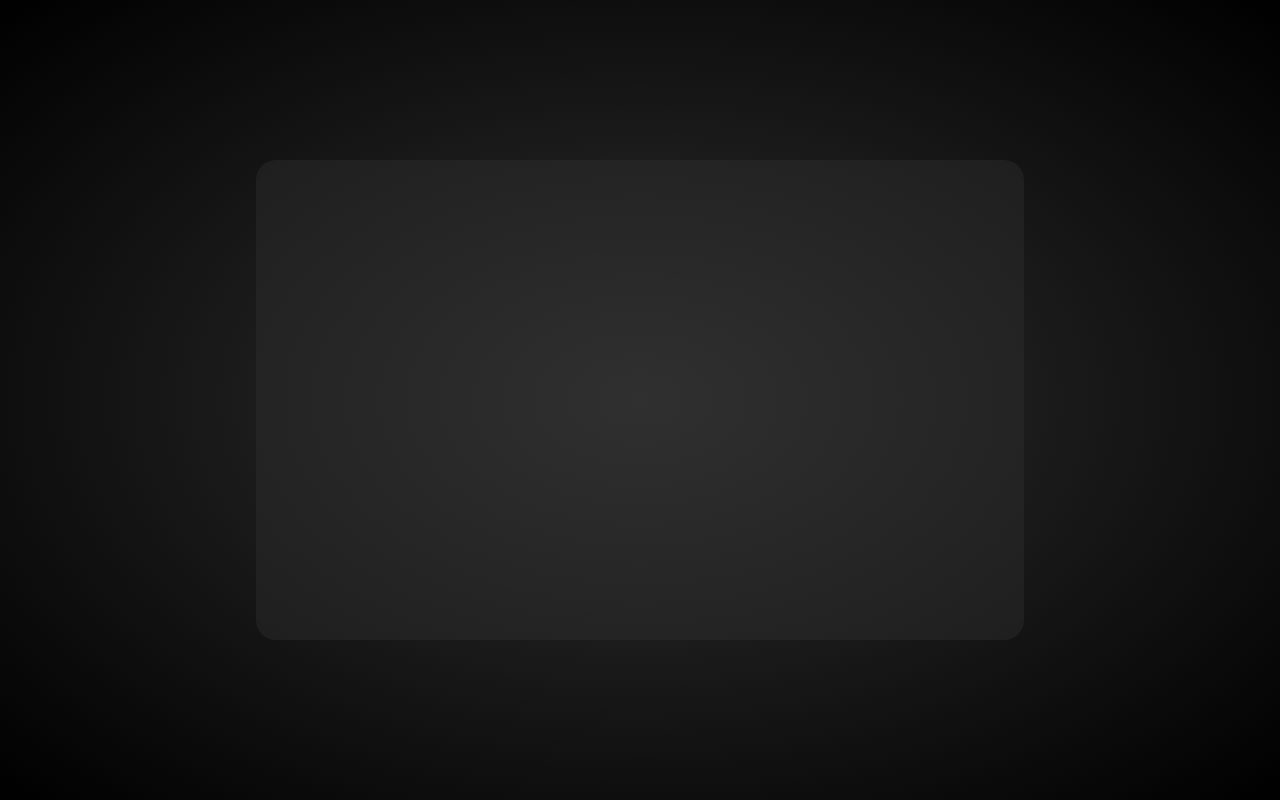
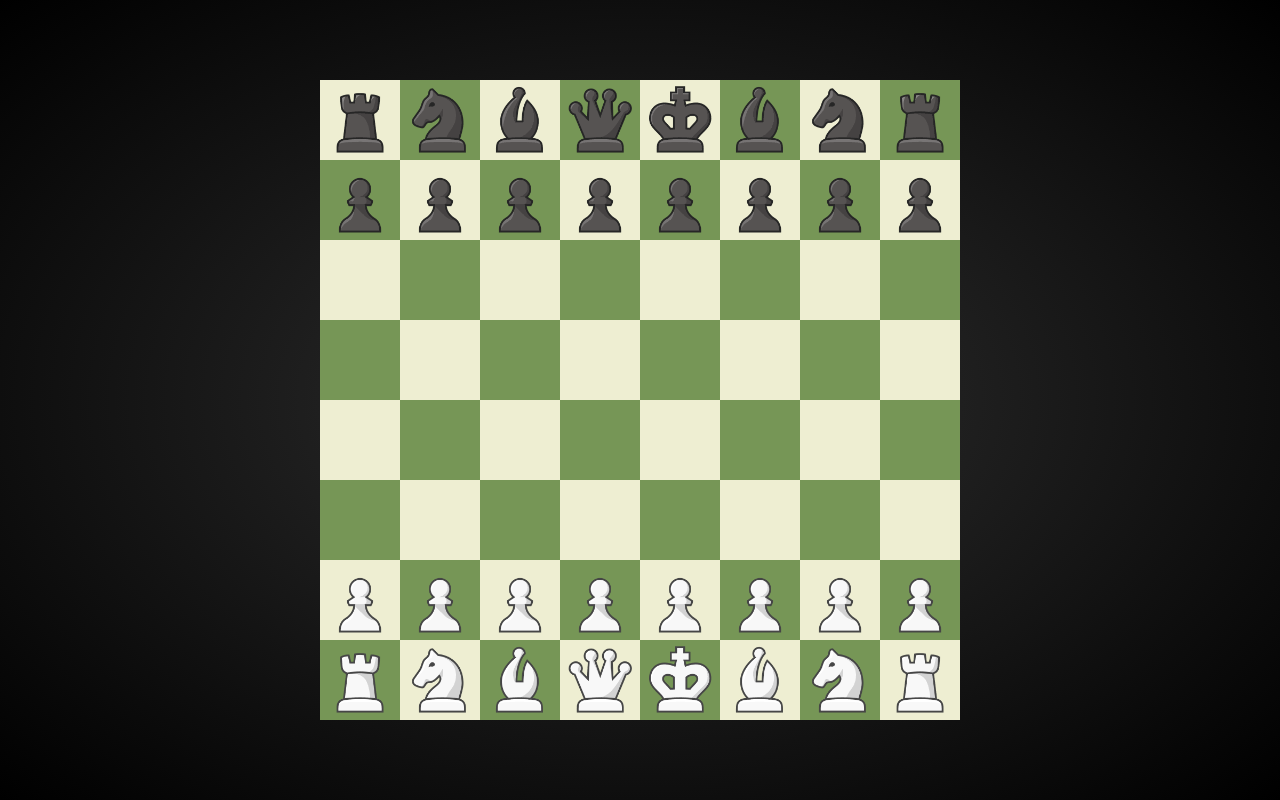
Before and after one commit to KalpakLokhande/Chess-Multiplayer, a React (Create React App) app in the folder client/: page / in a window 1280 px wide. Built offline with nearby package versions, Linux system fonts and the light colour scheme.

Commit message:
Added EnPassant

```diff
--- a/client/src/Components/Board.js
+++ b/client/src/Components/Board.js
@@ -6,12 +6,14 @@ import Moves from './Moves'
 const Board = () => {
 
   const [FEN, setFEN] = useState('rnbqkbnr/pppppppp/8/8/8/8/PPPPPPPP/RNBQKBNR')
-  // const [FEN, setFEN] = useState('8/3r3k/NP1p4/p2QP1P1/1BB3Pp/1R4n1/6K1/5R2')
+  // const [FEN, setFEN] = useState('rnbqkbnr/pppppppp/8/5P2/8/8/PPPPPPPP/RNBQKBNR')
+
   const [squares, setSquares] = useState(Game.getSquares())
   const [activeSquare, setActiveSquare] = useState('')
   const [currentPlayer, setCurrentPlayer] = useState('w')
+  const [enPassant, setEnPassant] = useState(null)
 
-  const showMoves = (square, possibleMoves) => {
+  const showMoves = (square, possibleMoves, enPassant) => {
 
     resetState()
 
@@ -28,7 +30,7 @@ const Board = () => {
 
     })
 
-    const moves = Moves.getLegalMoves(square, possibleMoves, squares)
+    const moves = Moves.getLegalMoves(square, possibleMoves, squares, enPassant)
 
     moves[0].forEach(move => {
 
@@ -50,6 +52,16 @@ const Board = () => {
     squares[newSquare.index].piece = temp
     squares[activeSquare.index].piece = ''
 
+    if (activeSquare.piece.charAt(1).toLowerCase() === 'p' && (activeSquare.id.charAt(1) === '2' || activeSquare.id.charAt(1) === '7') && (newSquare.id.charAt(1) === '4' || newSquare.id.charAt(1) === '5')) {
+
+      Game.checkEnPassant(squares, newSquare, setEnPassant)
+
+    } else {
+
+      setEnPassant(null)
+
+    }
+
     setActiveSquare('')
     resetState()
     swapCurrentPlayer()
@@ -67,54 +79,7 @@ const Board = () => {
 
   }
 
-  const checkForMate = () => {
 
-    let currentPlayerPieces = []
-
-    squares.forEach(square => {
-      if(square.piece && square.piece[0] === currentPlayer) currentPlayerPieces.push(square)
-    })
-
-    let AllPossibleMoves = []
-
-    currentPlayerPieces.forEach(piece => {
-
-      let possibleMoves = Moves.getMoves(piece,squares)
-      let originSquare = squares[piece.index]
-      let originPiece = squares[piece.index].piece
-
-      for(let i = 0; i < possibleMoves[0].length; i++){
-
-        originSquare.piece = ''
-        possibleMoves[0][i].piece = originPiece
-        let check = Moves.getAllPossibleMoves(squares,currentPlayer === 'w' ? 'b' : 'w')
-
-        if(!check[1].some(sq => sq.piece === currentPlayer + 'k')) AllPossibleMoves.push(possibleMoves[0][i])
-
-        possibleMoves[0][i].piece = ''
-        originSquare.piece = originPiece
-      }
-
-      for(let i = 0; i < possibleMoves[1].length; i++){
-
-        let temp = possibleMoves[1][i].piece
-        originSquare.piece = ''
-        possibleMoves[1][i].piece = originPiece
-        let check = Moves.getAllPossibleMoves(squares,currentPlayer === 'w' ? 'b' : 'w')
-
-        if(!check[1].some(sq => sq.piece === currentPlayer + 'k')) AllPossibleMoves.push(possibleMoves[1][i])
-
-        possibleMoves[1][i].piece = temp
-        originSquare.piece = originPiece
-
-      }
-
-    })
-
-    if(AllPossibleMoves.length !== 0) return false
-    return true
-
-  }
 
   const swapCurrentPlayer = () => {
 
@@ -151,6 +116,7 @@ const Board = () => {
           highlight={highlight}
           currentPlayer={currentPlayer}
           squares={squares}
+          enPassant={enPassant}
           movePiece={movePiece}
           capturePiece={capturePiece}
           handleClick={showMoves}>
@@ -169,9 +135,10 @@ const Board = () => {
 
   useEffect(() => {
 
-    if(checkForMate())console.log("CheckMate!")
+    if (Game.checkForMate(squares, currentPlayer, enPassant)) console.log("CheckMate!")
 
-  },[squares])
+
+  }, [squares])
 
 
   return (
--- a/client/src/Components/Game.js
+++ b/client/src/Components/Game.js
@@ -1,3 +1,5 @@
+import Moves from './Moves'
+
 export default class Game {
 
     static getSquares = () => {
@@ -11,7 +13,7 @@ export default class Game {
 
             for (let j = 0; j < 8; j++) {
 
-                squares.push({ id: letters[j] + '' + (8 - i), index: index, isDark: dark, highlight: false, isPossibleMove: false, isPossibleCapture: false , piece:''})
+                squares.push({ id: letters[j] + '' + (8 - i), index: index, isDark: dark, highlight: false, isPossibleMove: false, isPossibleCapture: false, piece: '' })
                 index++
                 dark = !dark
 
@@ -58,4 +60,80 @@ export default class Game {
         return updatedSquares
 
     }
+
+    static checkForMate = (squares, currentPlayer, enPassant) => {
+
+        let currentPlayerPieces = []
+
+        squares.forEach(square => {
+            if (square.piece && square.piece[0] === currentPlayer) currentPlayerPieces.push(square)
+        })
+
+        let AllPossibleMoves = []
+
+        currentPlayerPieces.forEach(piece => {
+
+            let possibleMoves = Moves.getMoves(piece, squares, enPassant)
+            let originSquare = squares[piece.index]
+            let originPiece = squares[piece.index].piece
+
+            for (let i = 0; i < possibleMoves[0].length; i++) {
+
+                originSquare.piece = ''
+                possibleMoves[0][i].piece = originPiece
+                let check = Moves.getAllPossibleMoves(squares, currentPlayer === 'w' ? 'b' : 'w', enPassant)
+
+                if (!check[1].some(sq => sq.piece === currentPlayer + 'k')) AllPossibleMoves.push(possibleMoves[0][i])
+
+                possibleMoves[0][i].piece = ''
+                originSquare.piece = originPiece
+            }
+
+            for (let i = 0; i < possibleMoves[1].length; i++) {
+
+                let temp = possibleMoves[1][i].piece
+                originSquare.piece = ''
+                possibleMoves[1][i].piece = originPiece
+                let check = Moves.getAllPossibleMoves(squares, currentPlayer === 'w' ? 'b' : 'w', enPassant)
+
+                if (!check[1].some(sq => sq.piece === currentPlayer + 'k')) AllPossibleMoves.push(possibleMoves[1][i])
+
+                possibleMoves[1][i].piece = temp
+                originSquare.piece = originPiece
+
+            }
+
+        })
+
+        if (AllPossibleMoves.length !== 0) return false
+        return true
+
+    }
+
+    static checkEnPassant = (squares, square, setEnPassant) => {
+
+        if (squares[square.index - 1] && squares[square.index - 1].piece) {
+
+            if (squares[square.index - 1].piece.charAt(1).toLowerCase() === 'p' && squares[square.index - 1].piece.charAt(0) !== squares[square.index].piece.charAt(0)) {
+
+                console.log(squares[square.index - 8])
+                if (squares[square.index].piece.charAt(0) === 'w') setEnPassant(squares[square.index + 8])
+                else setEnPassant(squares[square.index - 8])
+
+            }
+
+        }
+        if (squares[square.index + 1] && squares[square.index + 1].piece) {
+
+            if (squares[square.index + 1].piece.charAt(1).toLowerCase() === 'p' && squares[square.index + 1].piece.charAt(0) !== squares[square.index].piece.charAt(0)) {
+
+                console.log(squares[square.index + 8])
+                if (squares[square.index].piece.charAt(0) === 'w') setEnPassant(squares[square.index + 8])
+                else setEnPassant(squares[square.index - 8])
+
+            }
+
+        }
+
+    }
 }
--- a/client/src/Components/Home.js
+++ b/client/src/Components/Home.js
@@ -1,9 +1,10 @@
 import React from 'react'
+import Board from './Board'
 
 const Home = () => {
   return (
     <div className='App'>
-      <div style={{width:'60%', height:'60%', background:'#303030', borderRadius:'20px', opacity:'40%'}} ></div>
+      <Board></Board>
     </div>
   )
 }
--- a/client/src/Components/Moves.js
+++ b/client/src/Components/Moves.js
@@ -1,10 +1,10 @@
 export default class Moves {
 
-    static getMoves = (square, squares) => {
+    static getMoves = (square, squares, enPassant) => {
 
         let legalMoves = [[], []]
 
-        if (square.piece.charAt(1) === 'p') legalMoves = Moves.getPawnMoves(square, squares)
+        if (square.piece.charAt(1) === 'p') legalMoves = Moves.getPawnMoves(square, squares, enPassant)
         if (square.piece.charAt(1) === 'b') legalMoves = Moves.getBishopMoves(square, squares)
         if (square.piece.charAt(1) === 'r') legalMoves = Moves.getRookMoves(square, squares)
         if (square.piece.charAt(1) === 'q') legalMoves = Moves.getQueenMoves(square, squares)
@@ -14,7 +14,7 @@ export default class Moves {
         return legalMoves
     }
 
-    static getLegalMoves = (square, possibleMoves, squares) => {
+    static getLegalMoves = (square, possibleMoves, squares, enPassant) => {
 
         let moves = [[], []]
         let originSquare = squares[square.index]
@@ -24,7 +24,7 @@ export default class Moves {
 
             originSquare.piece = ''
             possibleMoves[0][i].piece = originPiece
-            let check = Moves.getAllPossibleMoves(squares, square.piece.charAt(0) === 'b' ? 'w' : 'b')
+            let check = Moves.getAllPossibleMoves(squares, square.piece.charAt(0) === 'b' ? 'w' : 'b', enPassant)
             if (!check[1].some(sq => sq.piece === square.piece.charAt(0) + 'k')) moves[0].push(possibleMoves[0][i])
             possibleMoves[0][i].piece = ''
             originSquare.piece = originPiece
@@ -37,7 +37,7 @@ export default class Moves {
             originSquare.piece = ''
             possibleMoves[1][i].piece = originPiece
 
-            let check = Moves.getAllPossibleMoves(squares, square.piece.charAt(0) === 'b' ? 'w' : 'b')
+            let check = Moves.getAllPossibleMoves(squares, square.piece.charAt(0) === 'b' ? 'w' : 'b', enPassant)
             if (!check[1].some(sq => sq.piece === square.piece.charAt(0) + 'k')) moves[1].push(possibleMoves[1][i])
 
             possibleMoves[1][i].piece = simPiece
@@ -49,7 +49,7 @@ export default class Moves {
 
     }
 
-    static getAllPossibleMoves = (squares, currentPlayer) => {
+    static getAllPossibleMoves = (squares, currentPlayer, enPassant) => {
 
         let pieces = []
         let moves = [[], []]
@@ -66,7 +66,7 @@ export default class Moves {
 
         for (let i = 0; i < pieces.length; i++) {
 
-            let m = Moves.getMoves(squares[pieces[i].index], squares)
+            let m = Moves.getMoves(squares[pieces[i].index], squares, enPassant)
             moves[0].push(...m[0])
             moves[1].push(...m[1])
 
@@ -76,7 +76,7 @@ export default class Moves {
 
     }
 
-    static getPawnMoves = (square, squares) => {
+    static getPawnMoves = (square, squares, enPassant) => {
 
         let moves = [[], []]
         let legalMoves = [[], []]
@@ -113,12 +113,17 @@ export default class Moves {
 
         for (let i = 0; i < moves[1].length; i++) {
 
-            let index = 64 - (parseInt(moves[1][i].charAt(1)) * 8) + (parseInt(moves[1][i].charCodeAt(0)) - 65)
+            let col = moves[1][i].charCodeAt(0);
+            let row = parseInt(moves[1][i].charAt(1));
 
-            if (squares[index] && squares[index].piece && squares[index].piece.charAt(0) !== square.piece.charAt(0)) {
-
-                legalMoves[1].push(squares[index])
-
+            if (col >= 65 && col <= 72 && row >= 1 && row <= 8) {
+                let index = 64 - (row * 8) + (col - 65);
+                if (enPassant && enPassant.id === squares[index].id) {
+                    legalMoves[1].push(squares[index]);
+                }
+                if (squares[index] && squares[index].piece && squares[index].piece.charAt(0) !== square.piece.charAt(0)) {
+                    legalMoves[1].push(squares[index]);
+                }
             }
 
         }
--- a/client/src/Components/Square.js
+++ b/client/src/Components/Square.js
@@ -17,7 +17,7 @@ const Square = (props) => {
 
     } else if (props.piece && props.currentPlayer === props.piece.charAt(0)) {
 
-      possibleMoves = Moves.getMoves(props.squares[props.index], props.squares, props.isCheck)
+      possibleMoves = Moves.getMoves(props.squares[props.index], props.squares, props.enPassant)
       props.handleClick(props, possibleMoves)
 
     }
```
